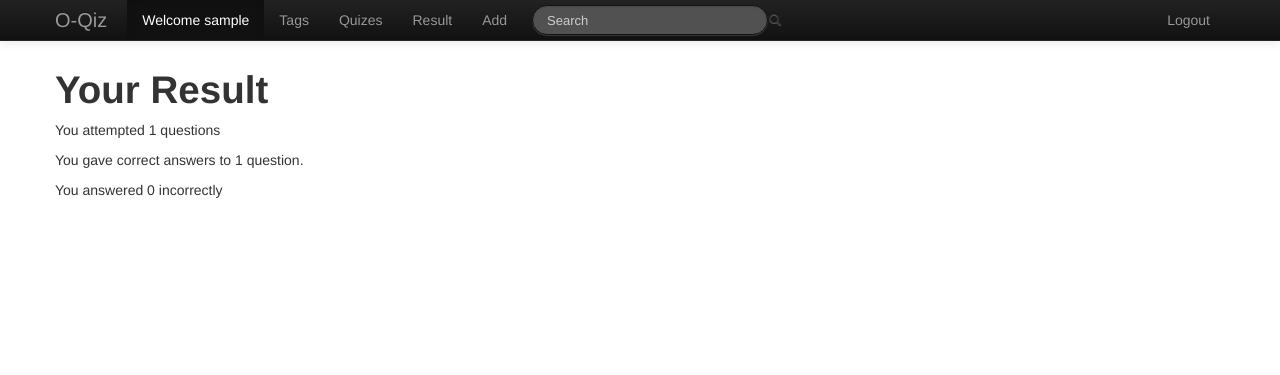
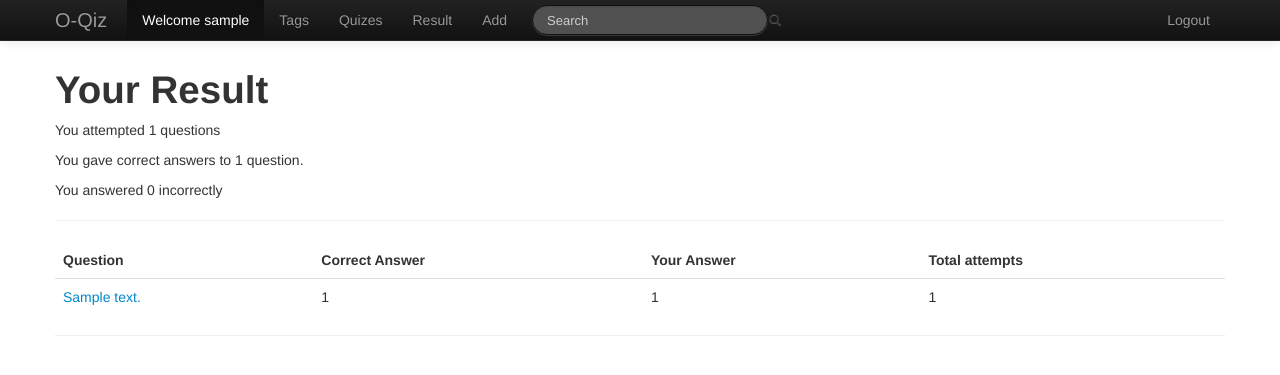
Before and after one commit to mycareerguru/oquize, a Django app: page /result/ in a window 1280 px wide. Shown: the top 375 px of the page. Run offline with Django 3.2, Linux system fonts and the light colour scheme; a user stored in the database is signed in; tables that the repository leaves empty hold one stand-in row (values such as "Sample post"); some libraries are stand-ins or nearby versions.

Commit message:
Show result for individual questions

```diff
--- a/oquize/urls.py
+++ b/oquize/urls.py
@@ -5,7 +5,8 @@ from django.contrib import admin
 admin.autodiscover()
 
 from quize.views import main_page, user_page, add_question, tag_page
-from quize.views import tag_display, search_page, user_answer, result_page
+from quize.views import tag_display, search_page, user_answer
+from quize.results import result_page
 from quize.views import quiz_page, like_page, unlike_page, close_page
 from quize.views import question_page
 from quize.quizeview import quize_result
--- /dev/null
+++ b/quize/results.py
@@ -0,0 +1,31 @@
+from django.http import HttpResponse, Http404, HttpResponseRedirect
+from django.shortcuts import render, render_to_response
+from django.contrib.auth.views import logout
+from django.contrib.auth.decorators import login_required
+from django.contrib.auth.models import User
+from quize.forms import RegisterForm, QuestionForm
+from quize.models import Question, Tag, Answer, Quize, UserQuize, QuizeAnswers
+from quize.models import UserQuestion
+
+
+@login_required
+def result_page(request):
+    try:
+        answers = Answer.objects.filter(user=request.user)
+    except:
+        return Http404
+    total_correct = 0
+    total_wrong = 0
+    total_attempts = 0
+    for ans in answers:
+        total_attempts = total_attempts + ans.num_attemps
+        if ans.correct:
+            total_correct = total_correct + 1
+        else:
+            total_wrong = total_wrong + 1
+    return render(request, "quize/result_page.html", {
+        'total_attempts' : total_attempts,
+        'total_correct' : total_correct,
+        'total_wrong' : total_wrong,
+        'answers' : answers,
+    })
--- a/quize/views.py
+++ b/quize/views.py
@@ -160,26 +160,6 @@ def user_answer(request):
     return HttpResponse("Hello")
 
 
-@login_required
-def result_page(request):
-    try:
-        answers = Answer.objects.filter(user=request.user)
-    except:
-        return Http404
-    total_correct = 0
-    total_wrong = 0
-    total_attempts = 0
-    for ans in answers:
-        total_attempts = total_attempts + ans.num_attemps
-        if ans.correct:
-            total_correct = total_correct + 1
-        else:
-            total_wrong = total_wrong + 1
-    return render(request, "quize/result_page.html", {
-        'total_attempts' : total_attempts,
-        'total_correct' : total_correct,
-        'total_wrong' : total_wrong,
-    })
 
 @login_required
 def quiz_page(request):
--- a/templates/quize/add_question.html
+++ b/templates/quize/add_question.html
@@ -3,6 +3,8 @@
 {% block content %}
 <link href="/static/app/css/login.css" rel="stylesheet">
 
+<div class="row">
+    <div class="span5">
 <form method="post" action="." class="form-signin">{% csrf_token %}
     <h2 class="form-signin-heading">Add Your Question</h2>
     {{ form.as_p }}
@@ -16,5 +18,6 @@
       <p> <input id="id_tag" name="tag" type="text" placeholder="tag"/></p>-->
        <button class="btn btn-large btn-primary" type="submit">submit</button>
 </form>
-
+    </div>
+</div>
 {% endblock %}
--- a/templates/quize/quize_page.html
+++ b/templates/quize/quize_page.html
@@ -1,6 +1,5 @@
 {% extends "quize/base.html" %}
 {% block title %}Main Page{% endblock %}
-{% block head %}List of Quizes {% endblock %}
 {% block content %}
 {% include "quize/quizelist.html" %}
 {% endblock %}
--- a/templates/quize/result_page.html
+++ b/templates/quize/result_page.html
@@ -5,4 +5,30 @@
 <p>You attempted {{ total_attempts }} questions </p>
 <p>You gave correct answers to {{ total_correct }} question.</p>
 <p>You answered {{ total_wrong}} incorrectly </p>
+<hr>
+{% if answers %}
+<div class="question" id="qid_{{ q.id}}">
+  <table class="table">
+    <thead>
+    <tr>
+      <th>Question</th>
+      <th>Correct Answer</th>
+      <th>Your Answer</th>
+      <th>Total attempts</th>
+    </tr>
+    </thread>
+    <tbody>
+      {% for ans in answers %}
+      <tr>
+      <td><a href="/question/{{ ans.question.id }}">{{ ans.question.text }}</a></td>
+      <td>{{ ans.question.ans }}</td>
+      <td>{{ ans.ans }}</td>
+      <td>{{ ans.num_attemps }}</td>
+      </tr>
+      {% endfor %}
+    </tbody>
+</table>
+<hr>
+</div>
+{% endif %}
 {% endblock %}
--- a/templates/quize/tag.html
+++ b/templates/quize/tag.html
@@ -2,8 +2,7 @@
 {% block title %}Main Page{% endblock %}
 {% block head %}Welcome to Online Aptitude Test {% endblock %}
 {% block content %}
-
     {% for tag in tags %}
-      <a class ="btn" href="{{tag.name}}" >{{tag.name}} </a>
+      <a class="btn" href="{{tag.name}}" >{{tag.name}} </a>
     {%endfor%}
 {%endblock%}
--- a/templates/quize/user_page.html
+++ b/templates/quize/user_page.html
@@ -1,6 +1,5 @@
 {% extends "quize/base.html" %}
 {% block title %}Main Page{% endblock %}
-{% block head %}List of Questions {% endblock %}
 {% block content %}
 {% include "quize/questionlist.html" %}
 {% endblock %}
```
Also changed, not shown: templates/quize/question_page.html (+9 -0 lines), templates/quize/quizelist.html (+17 -13 lines).
